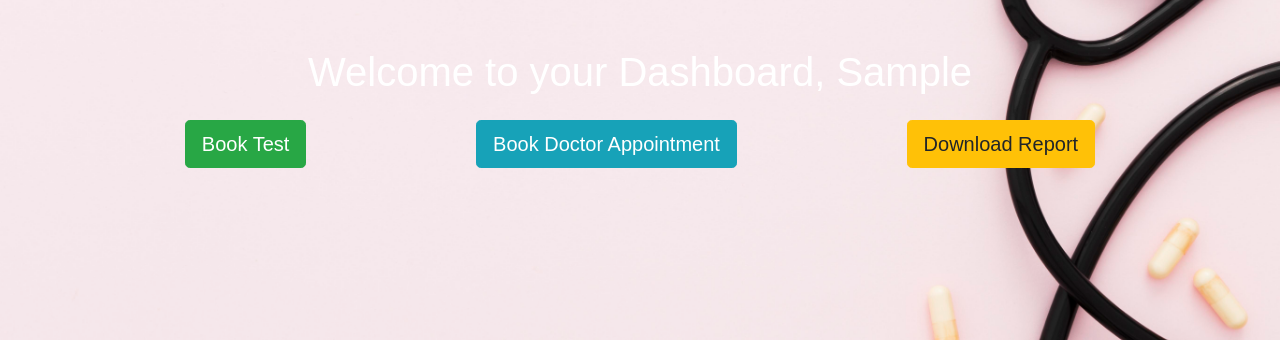
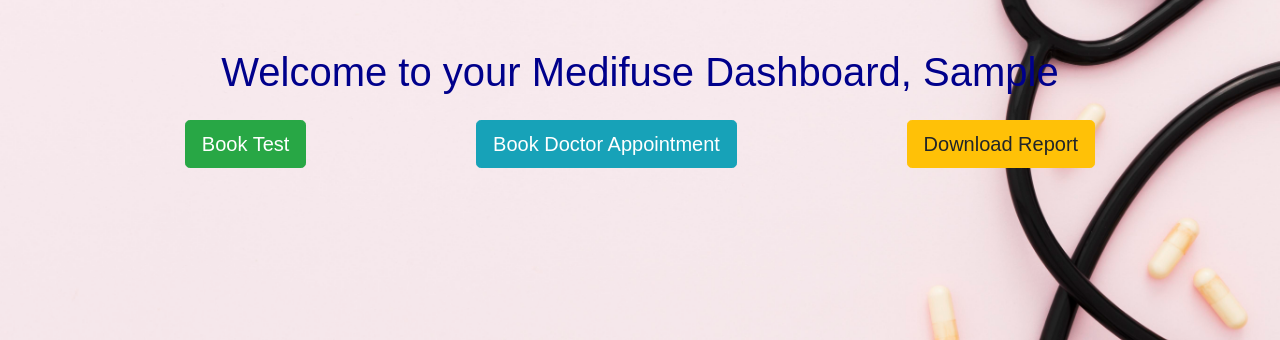
Before and after one commit to sritha019/medifuze, a Django app: page /patient_dashboard/ in a window 1280 px wide. Shown: the part 119-459 px from the top of the page. Run offline with Django 5.2, Linux system fonts and the light colour scheme; the visitor is signed in with stand-in values (Sample User, id 1); some libraries are stand-ins or nearby versions.

Commit message:
patient_dashboard.html

```diff
--- a/users/templates/patient_dashboard.html
+++ b/users/templates/patient_dashboard.html
@@ -3,8 +3,8 @@
 {% block title %}Patient Dashboard{% endblock %}
 
 {% block content %}
-<div class="container mt-5">
-    <h1 class="text-center">Welcome to your Dashboard, {{ request.user.first_name }}</h1>
+<div style="color: darkblue" class="container mt-5">
+    <h1 style="color: darkblue" class="text-center">Welcome to your Medifuse Dashboard, {{ request.user.first_name }}</h1>
     <div class="d-flex justify-content-around mt-4">
         <a href="{% url 'book_test' %}" class="btn btn-success btn-lg">Book Test</a>
         <a href="{% url 'book_appointment' %}" class="btn btn-info btn-lg">Book Doctor Appointment</a>
```
